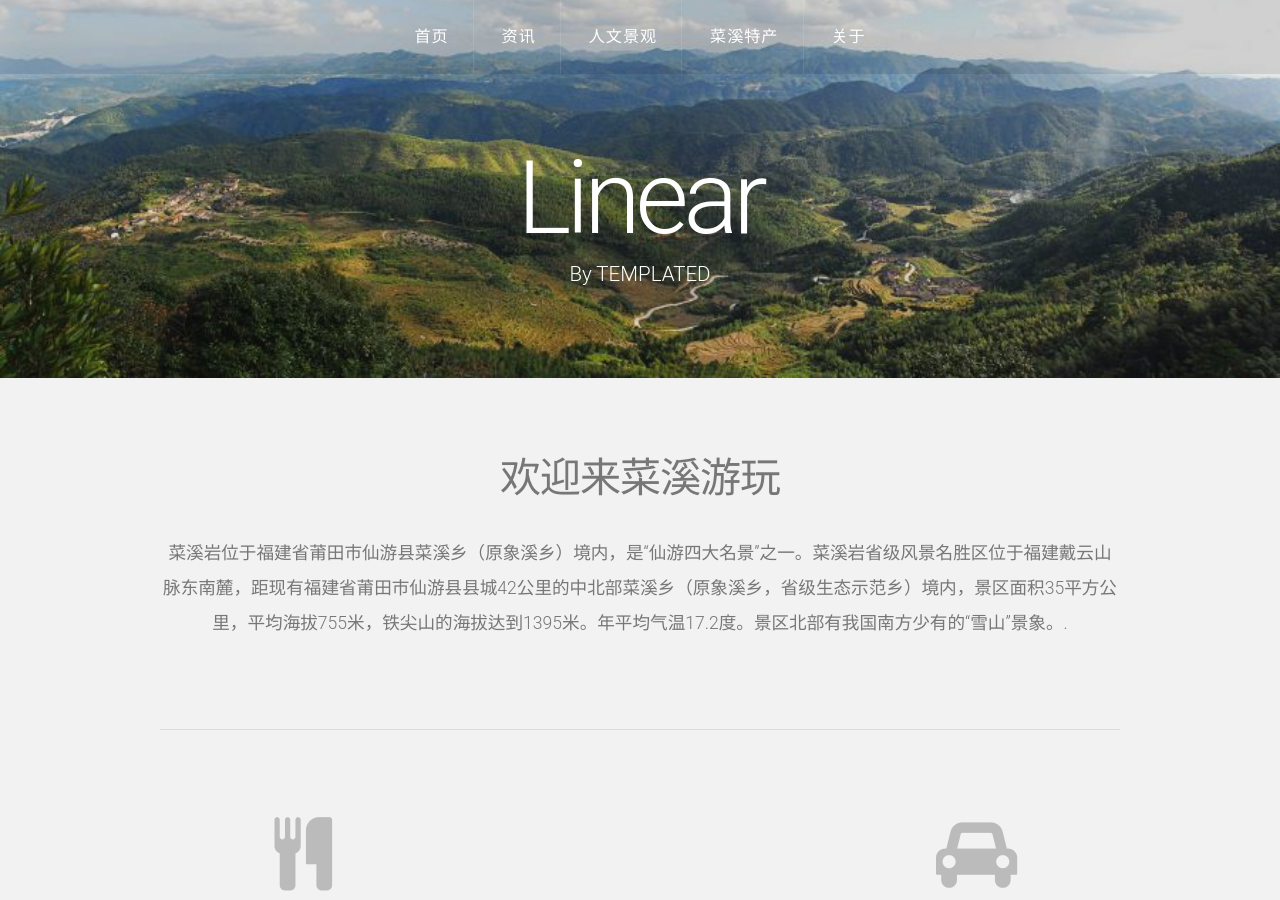
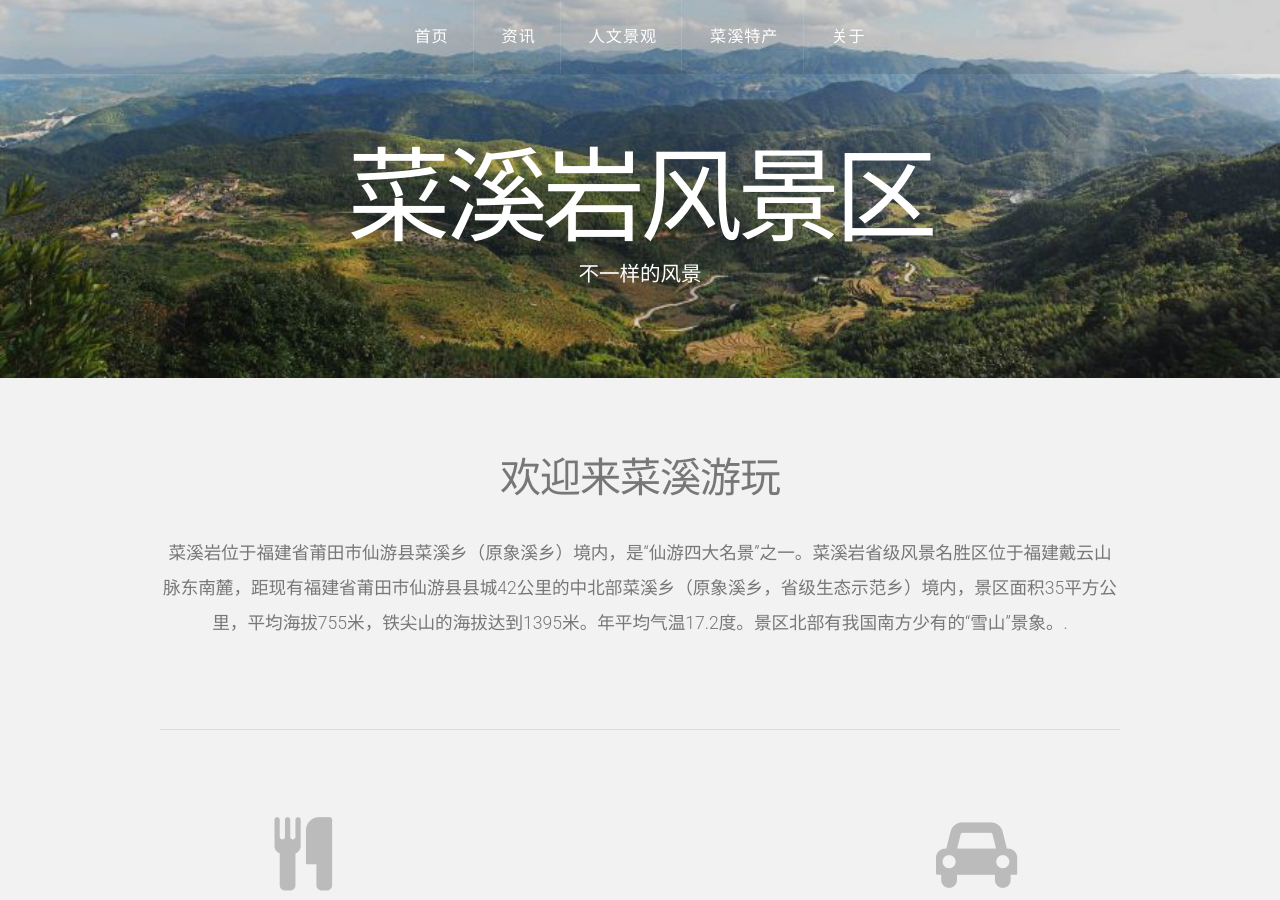
Before and after one commit to yuejianhua/caixiyan.github.io, a Jekyll site: the page built from index.html, in a window 1280 px wide and 900 px high. Built offline with Jekyll 4.4.1, drawn with Linux system fonts in a browser that asks for light colours; the list of posts is cut into pages by our own code.

Commit message:
Update default.html

```diff
--- a/_layouts/default.html
+++ b/_layouts/default.html
@@ -28,8 +28,8 @@ Released for free under the Creative Commons Attribution 3.0 license (templated.
 
 			<!-- Logo -->
 			<div id="logo">
-				<h1><a href="#">Linear</a></h1>
-				<span class="tag">By TEMPLATED</span>
+				<h1><a href="#">菜溪岩风景区</a></h1>
+				<span class="tag">不一样的风景</span>
 			</div>
 		</div>
 	</div>
```
